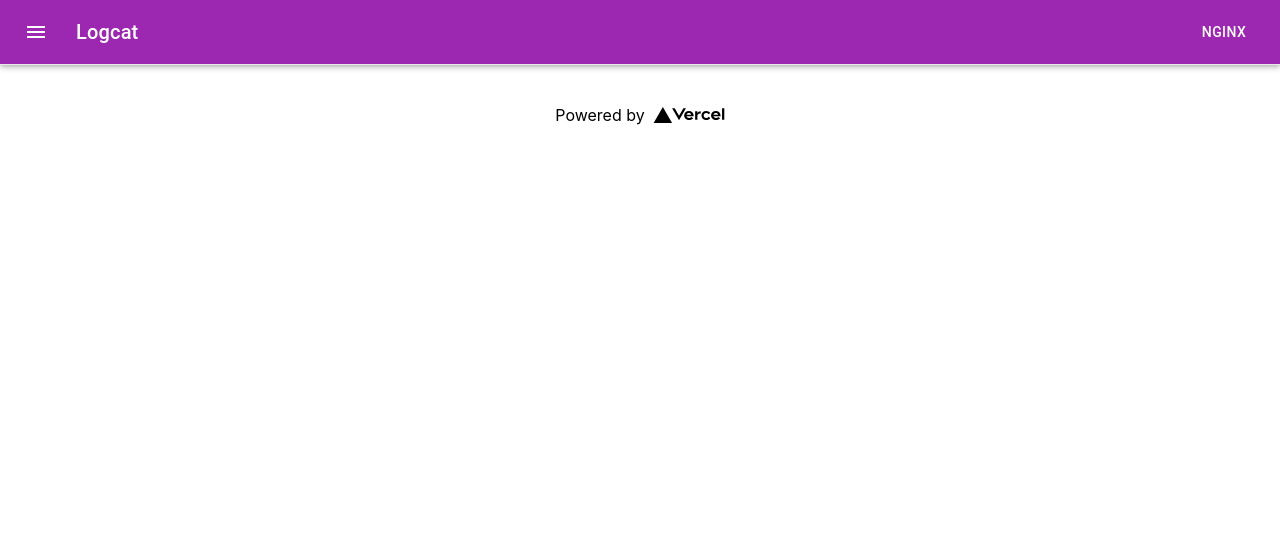
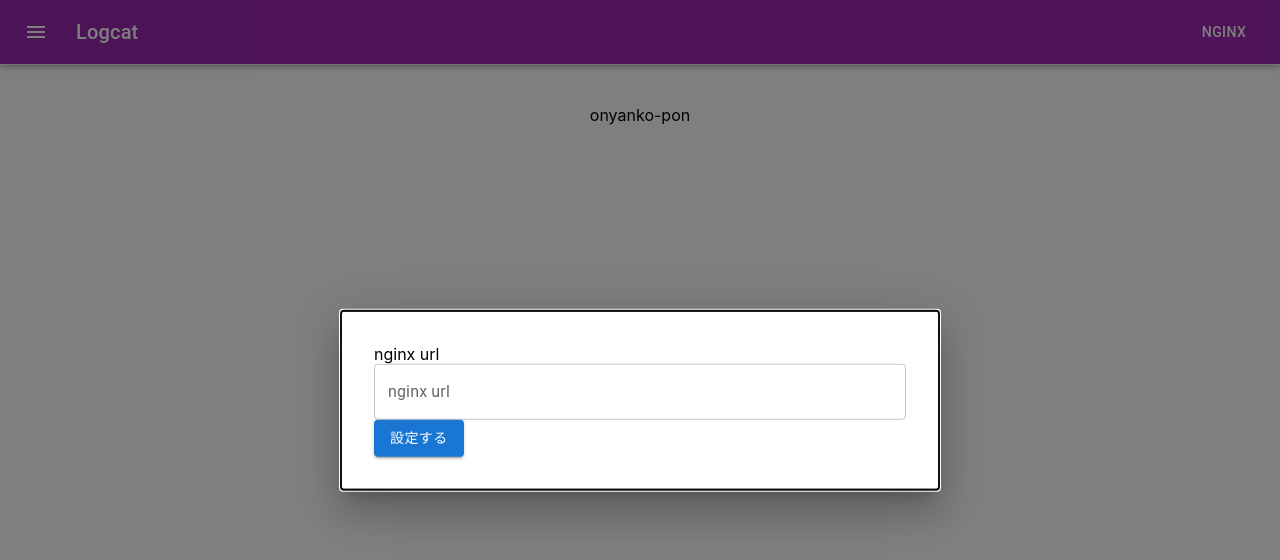
Before and after one commit to mrymam/logcat, a Next.js app: page / in a window 1280 px wide. Shown: the top 560 px of the page. Built offline with nearby package versions, Linux system fonts and the light colour scheme.

Commit message:
set modal

```diff
--- a/pages/index.js
+++ b/pages/index.js
@@ -1,26 +1,48 @@
 import Head from 'next/head'
 import Image from 'next/image'
 import styles from '../styles/Home.module.css'
-
+import { useState } from 'react';
 import Container from '@material-ui/core/Container'
 import AppBar from '@material-ui/core/AppBar'
 import Box from '@material-ui/core/Box'
+import Modal from '@material-ui/core/Modal'
 import Toolbar from '@material-ui/core/Toolbar'
 import Typography from '@material-ui/core/Typography'
+import TextField from '@material-ui/core/TextField'
+
 import Button from '@material-ui/core/Button'
 import IconButton from '@material-ui/core/IconButton'
 import MenuIcon from '@material-ui/icons/Menu'
 
 export default function Home() {
+
+  const style = {
+    position: 'absolute',
+    top: '50%',
+    left: '50%',
+    transform: 'translate(-50%, -50%)',
+    width: 600,
+    bgcolor: 'background.paper',
+    border: '2px solid #000',
+    boxShadow: 24,
+    p: 4,
+  };
+
+  const [open, setOpen] = useState(true);
+  const handleOpen = () => setOpen(true);
+  const handleClose = () => setOpen(false);
+
+  const accesslogUrl = "http://localhost:3000/access.log"
+
   return (
     <div
       // className={styles.container}
     >
-      <Head>
+      {/* <Head>
         <title>Create Next App</title>
         <meta name="description" content="Generated by create next app" />
         <link rel="icon" href="/favicon.ico" />
-      </Head>
+      </Head> */}
 
       <main>
         <Box sx={{ flexGrow: 1 }}>
@@ -46,19 +68,29 @@ export default function Home() {
         </Box>
         <Container maxWidth="sm">
 
+          <Modal
+            open={open}
+            onClose={handleClose}
+            aria-labelledby="modal-modal-title"
+            aria-describedby="modal-modal-description"
+          >
+            <Box sx={style}>
+              nginx url
+              <TextField fullWidth label="nginx url" id="nginxUrl" />
+              <Button variant="contained">設定する</Button>
+            </Box>
+          </Modal>
+
         </Container>
       </main>
 
       <footer className={styles.footer}>
         <a
-          href="https://vercel.com?utm_source=create-next-app&utm_medium=default-template&utm_campaign=create-next-app"
+          href="https://github.com/onyanko-pon"
           target="_blank"
           rel="noopener noreferrer"
         >
-          Powered by{' '}
-          <span className={styles.logo}>
-            <Image src="/vercel.svg" alt="Vercel Logo" width={72} height={16} />
-          </span>
+          onyanko-pon
         </a>
       </footer>
     </div>
```
Also changed, not shown: 1 other file (tests, documents, lock files or other folders).
